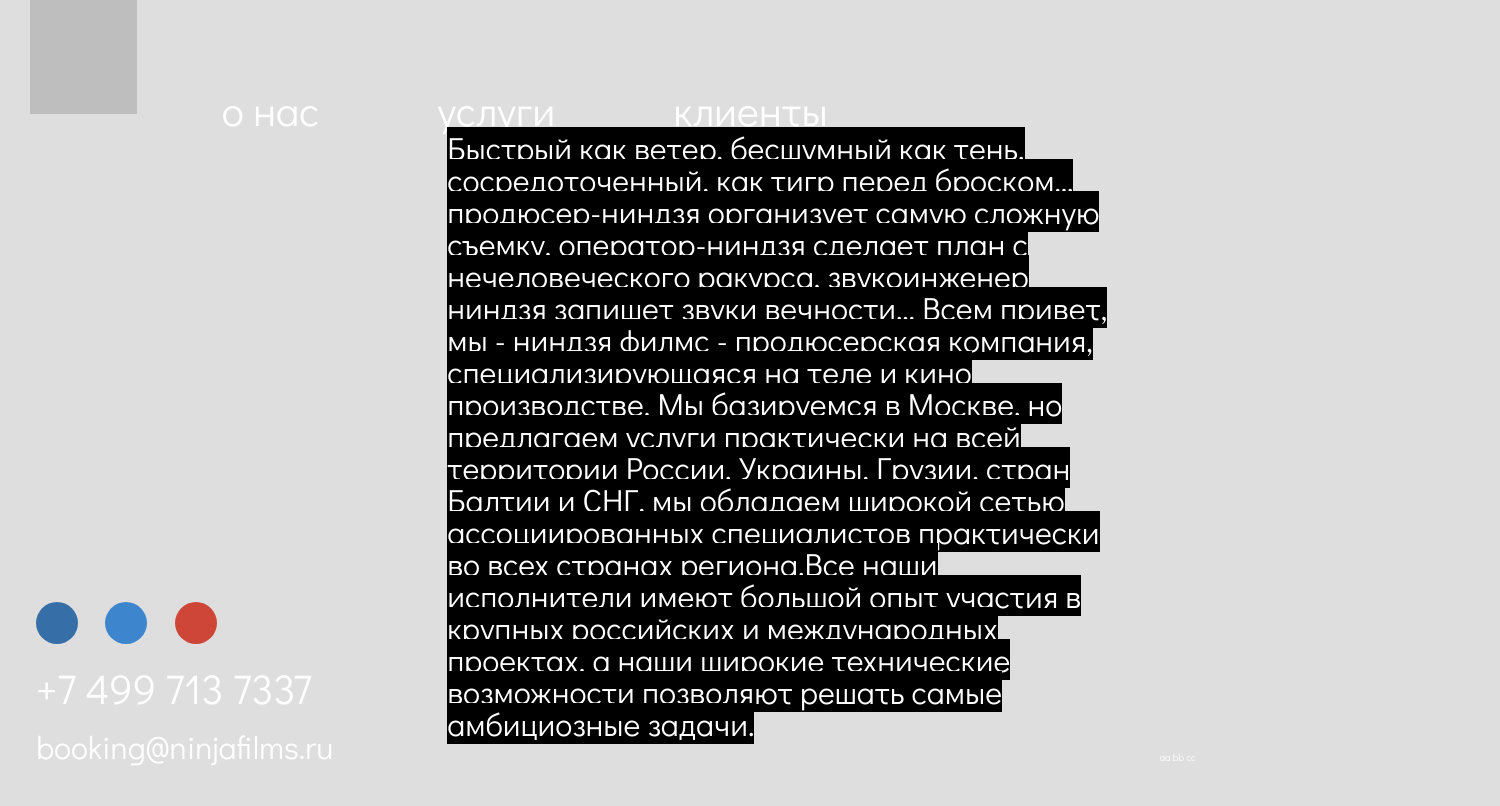
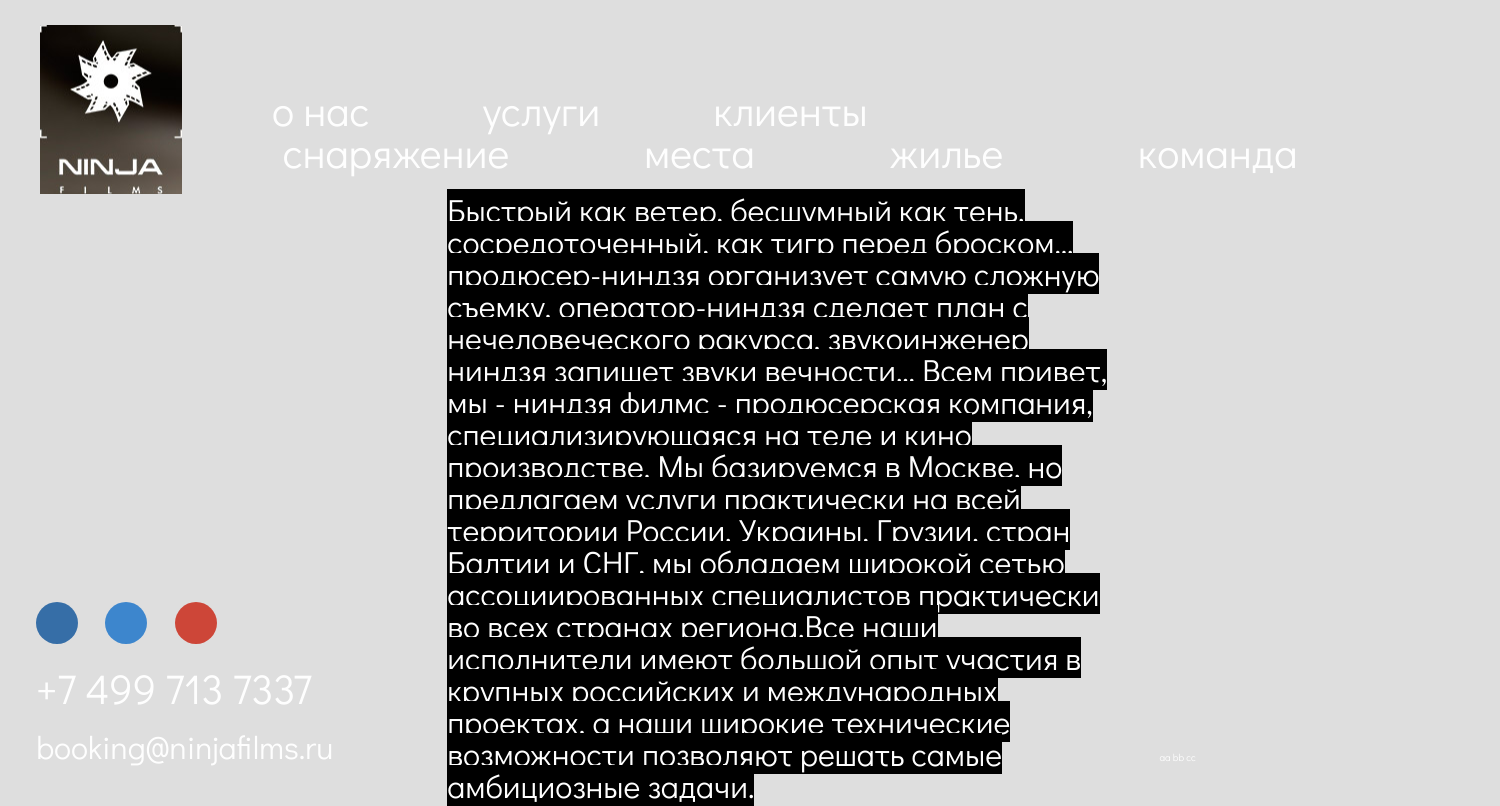
Before and after one commit to yanorlov/ninja, a plain HTML site: page index.html in a window 1280 px wide. Shown: the whole page, 1500 px wide, since content can reach past the window. Drawn offline with Linux system fonts and the light colour scheme.

Commit message:
edit logo + menu

```diff
--- a/css/styles.css
+++ b/css/styles.css
@@ -24,6 +24,8 @@ a {
 }
 
 header {
+    padding-left: 40px;
+    height: 194px;
 }
 
 header:after {
@@ -34,21 +36,31 @@ header:after {
 
 .logo {
     float: left;
-    margin: 0 2.3529%;
     background: #bebebe;
-    width: 8.3529%;
-    height: 114px;  /* !!!!!!!!!!!!!! */
+    width: 142px; /* 8.3529% */
+    height: 169px;
+    margin-top: 25px;
+    background: url(../images/logo.jpg) no-repeat center;
 }
 
 nav {
-    float: left;
-    width: 86.9413%;
+    margin-left: 180px;
     padding-top: 90px; /* !!!!!!!!! */
     font-size: 4.15em;
 }
 
-nav > a {
+nav li {
+    display: inline;
+}
+
+nav li > a {
+    display: inline-block;
     margin: 0 4.9%;
+}
+
+.submenu {
+    position: absolute;
+    width: 100%;
 }
 
 main {
--- a/index.html
+++ b/index.html
@@ -13,9 +13,39 @@
         <header>
             <div class="logo"></div>
             <nav>
-                <a href="">о нас</a>
-                <a href="">услуги</a>
-                <a href="">клиенты</a>
+                <ul>
+                    <li>
+                        <a href="">
+                            о нас
+                        </a>
+                    </li>
+                    <li>
+                        <a href="">
+                            услуги
+                        </a>
+                        <div class="submenu">
+                            <ul>
+                                <li>
+                                    <a href="">снаряжение</a>
+                                </li>
+                                <li>
+                                    <a href="">места</a>
+                                </li>
+                                <li>
+                                    <a href="">жилье</a>
+                                </li>
+                                <li>
+                                    <a href="">команда</a>
+                                </li>
+                            </ul>
+                        </div>
+                    </li>
+                    <li>
+                        <a href="">
+                            клиенты
+                        </a>
+                    </li>
+                </ul>
             </nav>
         </header>
         <main>
```
